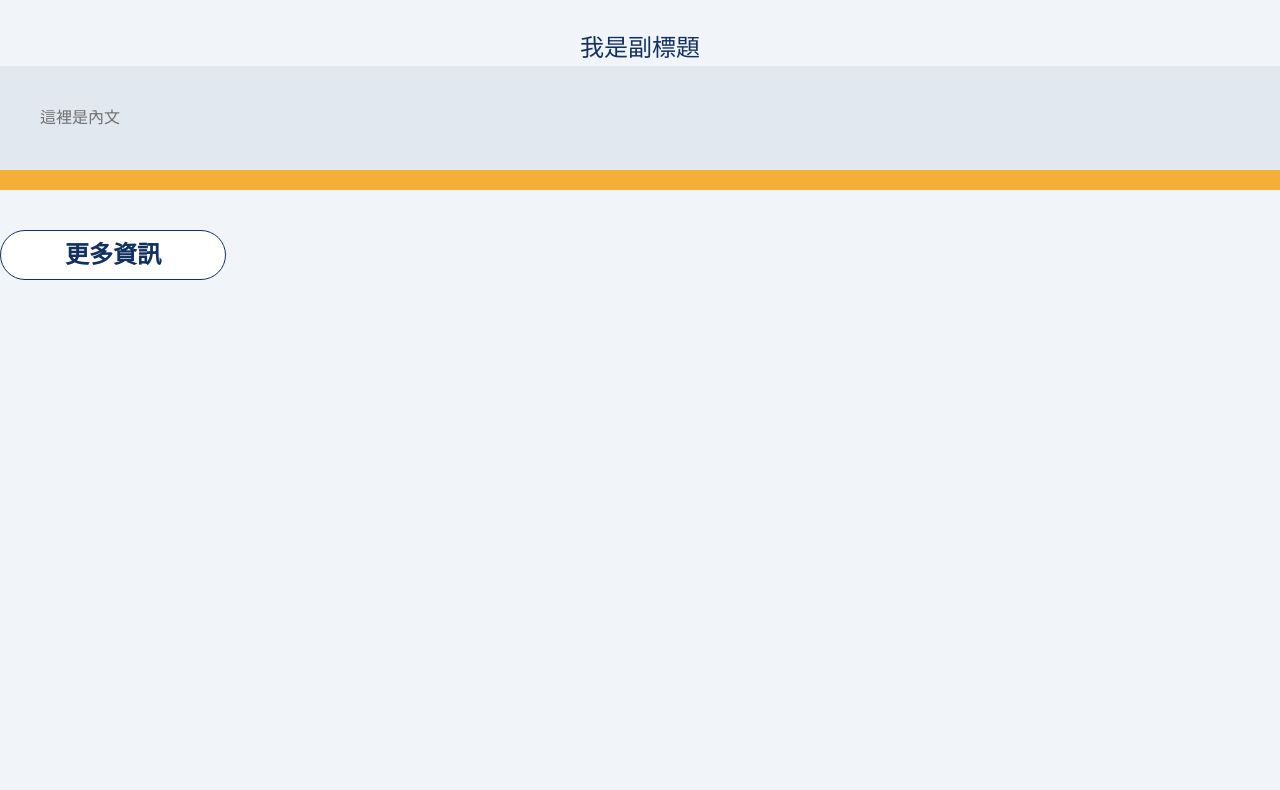
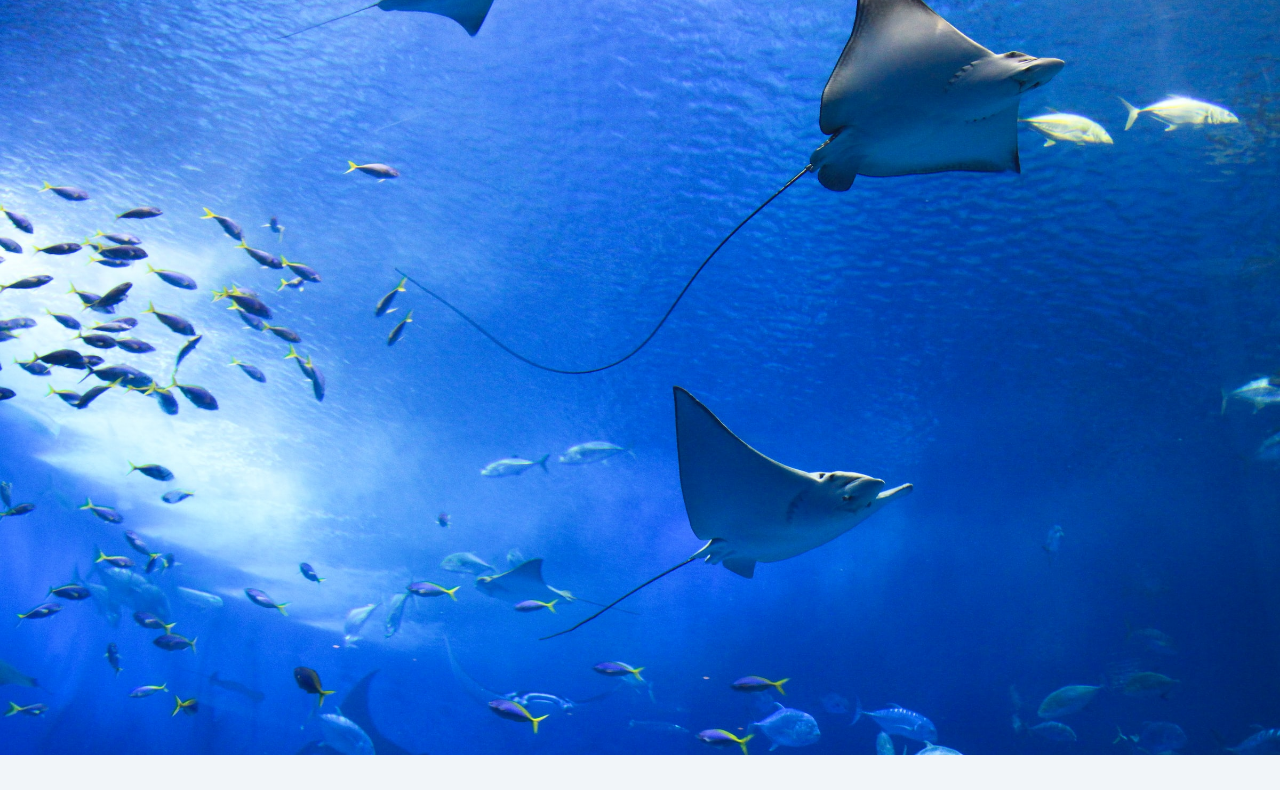
Before and after one commit to TeamRocket12th/Aquarium-Redesign, a website: page src/index.html in a window 1280 px wide. Shown: the part 98-888 px from the top of the page. Before the commit the page ends 800 px from the top, so only its background shows below. Drawn offline with Linux system fonts and the light colour scheme.

Commit message:
[feat]: 新增首頁的首圖

```diff
--- a/src/index.html
+++ b/src/index.html
@@ -9,6 +9,14 @@
     <link rel="stylesheet" href="../dist/output.css" />
   </head>
   <body class="bg-slate-100">
+    <section>
+      <div>
+        <img
+          src="/Aquarium-Redesign/assets/images/首頁/首頁banner.jpg"
+          alt=""
+        />
+      </div>
+    </section>
     <h1 class="my-10 text-center text-primary">這裡是首頁</h1>
     <h2 class="text-center text-primary">我是副標題</h2>
     <p class="bg-slate-200 p-10 text-descript">這裡是內文</p>
```
Also changed, not shown: 1 other file.
